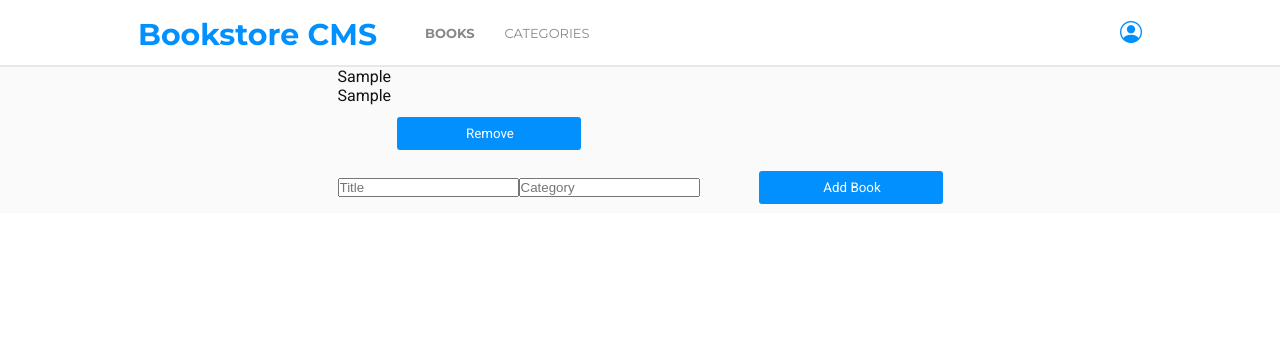
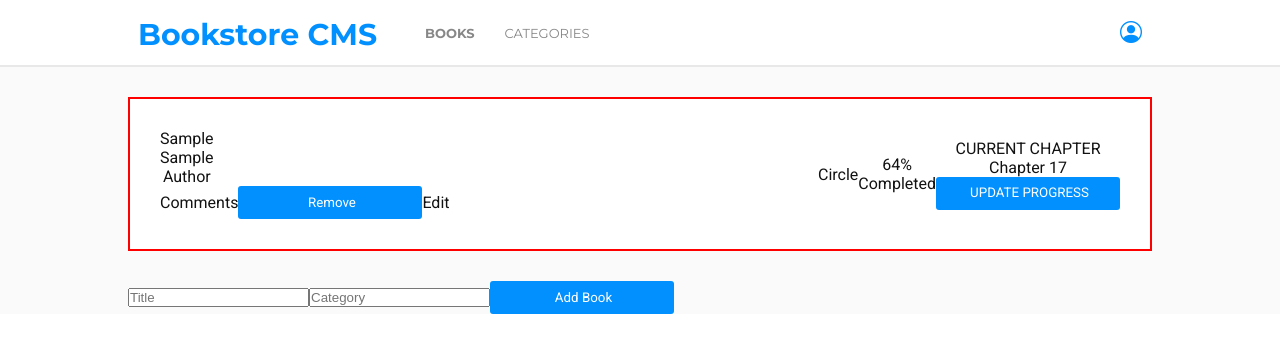
Before and after one commit to orozCoding/bookstore, a React (Create React App) app: page / in a window 1280 px wide. Both pictures are taken after typing "Sample", "Sample" into the empty fields and a click on the button "Add Book". Shown: the top 352 px of the page. Built offline with nearby package versions, Linux system fonts and the light colour scheme; no server answers.

Commit message:
style main section

```diff
--- a/src/App.css
+++ b/src/App.css
@@ -14,6 +14,16 @@ body {
   color: #121212;
 }
 
+.d-flex {
+  display: flex;
+  justify-content: center;
+  align-items: center;
+}
+
+.col {
+  flex-direction: column;
+}
+
 ul {
   list-style: none;
 }
@@ -22,7 +32,6 @@ button {
   color: white;
   width: 11.5rem;
   height: 2.063rem;
-  margin: 0.75rem 0 0.563rem 3.688rem;
   padding: 0.438rem 1.188rem 0.5rem 1.375rem;
   border-radius: 3px;
   background-color: #0290ff;
@@ -34,11 +43,6 @@ a,
 a:active,
 a:visited {
   text-decoration: inherit;
-}
-
-#main {
-  width: 100%;
-  background-color: #fafafa;
 }
 
 #header {
@@ -92,14 +96,31 @@ a:visited {
   color: #0290ff;
 }
 
-.d-flex {
-  display: flex;
-  justify-content: center;
-  align-items: center;
+#main {
+  width: 100%;
+  background-color: #fafafa;
 }
 
-.col {
-  flex-direction: column;
+.booksListContainer {
+  width: 80%;
+}
+
+#bookList {
+  margin: 30px 0 30px 0;
+  width: 100%;
+  gap: 30px;
+}
+
+.bookLi {
+  width: 100%;
+  justify-content: space-between;
+  padding: 30px;
+  background-color: #fff;
+  border: 2px solid red;
+}
+
+.bookInfoContainer {
+  align-items: flex-start;
 }
 
 .click {
--- a/src/components/books/book.js
+++ b/src/components/books/book.js
@@ -14,10 +14,33 @@ const Book = (props) => {
   };
 
   return (
-    <li key={id}>
-      <div><p>{title}</p></div>
-      <div><p>{category}</p></div>
-      <button type="button" name="removeBookButton" id={id} onClick={removeBookFromStore}>Remove</button>
+    <li key={id} className="bookLi d-flex">
+      <div className="bookInfoContainer d-flex col">
+        <div className="bookCoreInfo d-flex col">
+          <div><p>{category}</p></div>
+          <div><p>{title}</p></div>
+          <div><p>Author</p></div>
+        </div>
+        <div className="bookInfoActions d-flex">
+          <div>Comments</div>
+          <button type="button" name="removeBookButton" id={id} onClick={removeBookFromStore}>Remove</button>
+          <div>Edit</div>
+        </div>
+      </div>
+      <div className="bookProgressContainer d-flex">
+        <div className="bookStats d-flex">
+          <div className="bookStatsCircle">Circle</div>
+          <div className="bookStatsMetricsContainer d-flex col">
+            <div className="bookStatsMetricsNumber">64%</div>
+            <div className="bookStatsMetricsStatus">Completed</div>
+          </div>
+        </div>
+        <div className="bookChapterContainer d-flex col">
+          <div><p>CURRENT CHAPTER</p></div>
+          <div><p>Chapter 17</p></div>
+          <button type="button">UPDATE PROGRESS</button>
+        </div>
+      </div>
     </li>
   );
 };
--- a/src/components/books/bookContainer.js
+++ b/src/components/books/bookContainer.js
@@ -2,7 +2,7 @@ import Books from './books';
 import Form from './form';
 
 const BookContainer = () => (
-  <div>
+  <div className="booksListContainer">
     <Books />
     <Form />
   </div>
--- a/src/components/books/books.js
+++ b/src/components/books/books.js
@@ -12,7 +12,7 @@ const Books = () => {
     dispatch(loadBooks());
   }, []);
   return (
-    <ul>
+    <ul id="bookList" className="bookList d-flex col">
       {
         booksList.map((book) => <Book key={book.id} book={book} />)
       }
```
